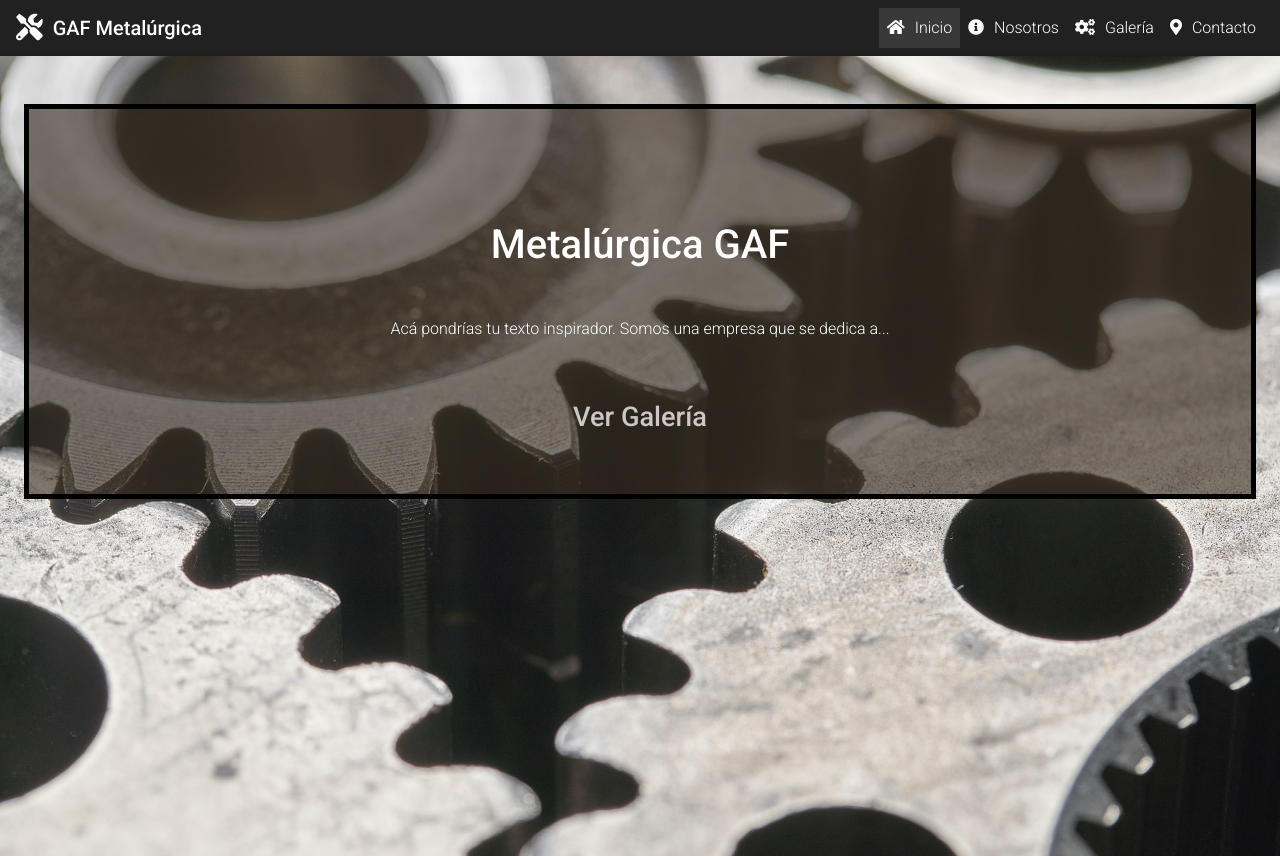
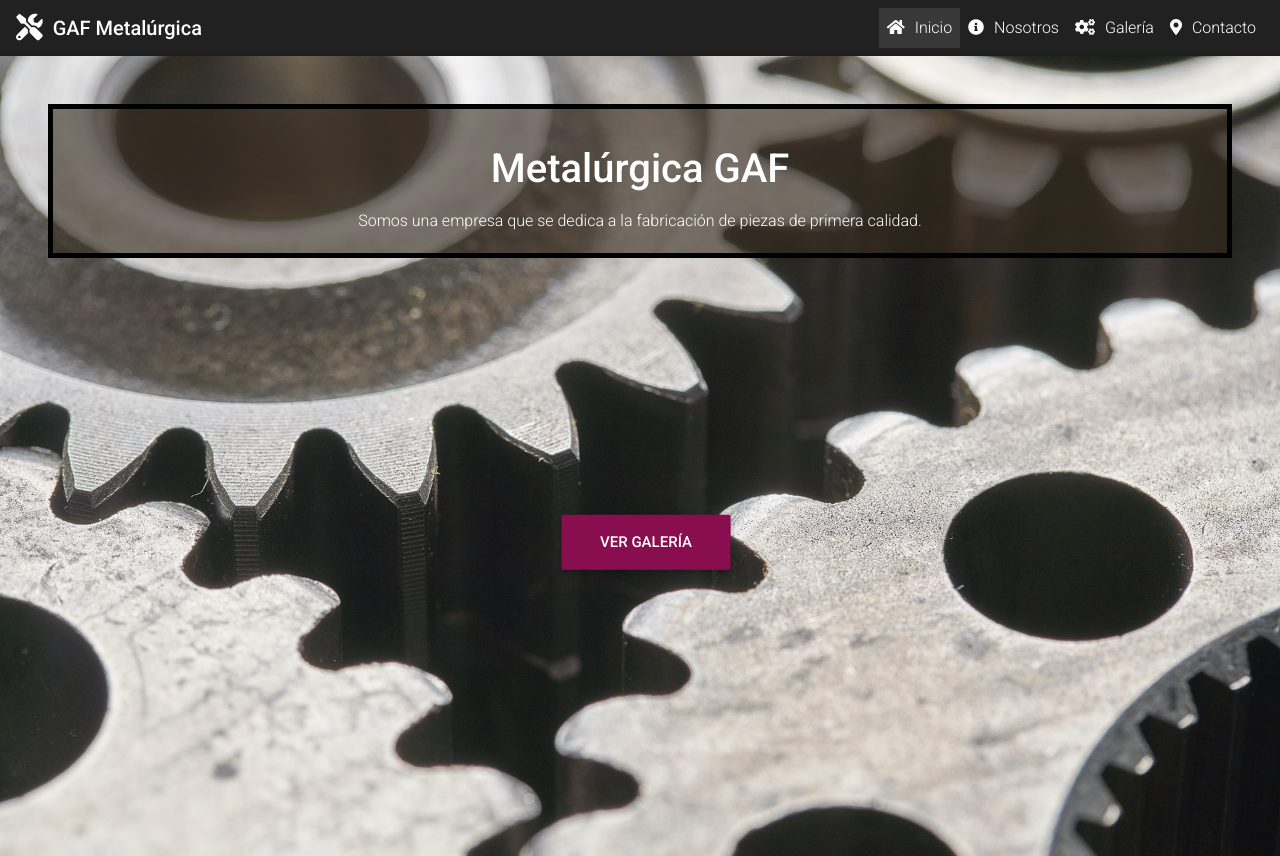
Before and after one commit to dariokozicki/gaf-metalurgica, a React (Create React App) app: page / in a window 1280 px wide. Built offline with nearby package versions, Linux system fonts and the light colour scheme.

Commit message:
style(home) Replaced link with button and make jumbotron slimmer

```diff
--- a/src/css/Home.css
+++ b/src/css/Home.css
@@ -6,10 +6,10 @@
 
 .homeLink {
   color: rgb(206, 198, 198);
-  text-decoration: none;
-  transition: all 600ms ease;
+  margin: 0;
+  position: absolute;
+  top: 60%;
+  left: 50%;
+  -ms-transform: translate(-50%, -50%);
+  transform: translate(-50%, -50%);
 }
-
-.homeLink:hover {
-  color: white;
-}
--- a/src/index.js
+++ b/src/index.js
@@ -9,11 +9,9 @@ import 'mdbreact/dist/css/mdb.css';
 import { BrowserRouter as Router } from "react-router-dom";
 
 ReactDOM.render(
-  <React.StrictMode>
-    <Router>
-      <App />
-    </Router>
-  </React.StrictMode>,
+  <Router>
+    <App />
+  </Router>,
   document.getElementById('root')
 );
 
--- a/src/js/About.js
+++ b/src/js/About.js
@@ -25,7 +25,7 @@ class About extends React.Component {
         </h2>
         <MDBMedia object src="images/guillermo.jpg" alt="Guillermo Fasciolo" className="about-image" />
         <main style={{ margin: "0 50px 0 50px" }}>
-          {this.state.parragraphs.map(parr => <p className="indented-par">{parr.text}</p>)}
+          {this.state.parragraphs.map((parr, i) => <p className="indented-par" key={i}>{parr.text}</p>)}
         </main>
 
       </section>
--- a/src/js/App.js
+++ b/src/js/App.js
@@ -70,7 +70,7 @@ class App extends React.Component {
         </header>
         <Switch>
           {this.state.routes.map(route => (
-            <Route exact path={route.to} component={route.component} />
+            <Route exact path={route.to} component={route.component} key={route.to} />
           ))}
         </Switch>
       </div>
--- a/src/js/Contact.js
+++ b/src/js/Contact.js
@@ -29,24 +29,20 @@ class Contact extends React.Component {
           </MDBCol>
           <MDBCol lg="4" style={{ padding: "0 50px 0 55px" }}>
             <MDBRow>
-              <a href="https://goo.gl/maps/aUm5i6QnVGDmCXtv5" target="_blank" rel="noopener noreferrer">
-                <MDBBtn tag="a" floating color="blue" className="accent-1">
+              <MDBBtn href="https://goo.gl/maps/aUm5i6QnVGDmCXtv5" tag="a" color="blue" className="accent-1">
                 <MDBIcon icon="map-marker-alt" />
               </MDBBtn>
-              </a>
               <MDBCol>
-                <a href="https://goo.gl/maps/aUm5i6QnVGDmCXtv5" target="_blank" rel="noopener noreferrer">
+                <a href="https://goo.gl/maps/aUm5i6QnVGDmCXtv5">
                   <p className="mb-md-0">Av. Almirante Brown 1423</p>
                   <p className="mb-md-0">Buenos Aires, Argentina</p>
                 </a>
               </MDBCol>
             </MDBRow>
             <MDBRow md="4">
-              <a href="tel:+54 11 15-6462-6571">
-                <MDBBtn tag="a" floating color="blue" className="accent-1">
+              <MDBBtn href="tel:+54 11 15-6462-6571" tag="a" color="blue" className="accent-1">
                 <MDBIcon icon="phone" />
               </MDBBtn>
-              </a>
               <MDBCol>
                 <a href="tel:+54 11 15-6462-6571">
                   <p className="mb-md-0">011 15-6462-6571</p>
@@ -55,11 +51,9 @@ class Contact extends React.Component {
               </MDBCol>
             </MDBRow>
             <MDBRow>
-              <a href="mailto: fasciologuillermo@yahoo.com.ar">
-                <MDBBtn tag="a" floating color="blue" className="accent-1">
+              <MDBBtn href="mailto: fasciologuillermo@yahoo.com.ar" tag="a" color="blue" className="accent-1">
                 <MDBIcon icon="envelope" />
               </MDBBtn>
-              </a>
               <MDBCol className="breakText">
                 <a href="mailto: fasciologuillermo@yahoo.com.ar">
                   <p>fasciologuillermo @yahoo.com.ar</p>
--- a/src/js/Home.js
+++ b/src/js/Home.js
@@ -10,19 +10,22 @@ class Home extends React.Component {
           <MDBCol>
             <MDBJumbotron fluid style={{ padding: 0, margin: 0 }}>
               <MDBCol
-                className="text-white text-center py-5 px-4"
+                className="text-white text-center py-5 px-5"
                 style={{
                   backgroundImage: `url(images/home.jpg)`,
                   height: "100vh",
-                  backgroundSize: "cover"
+                  backgroundSize: "cover",
+                  position: "relative"
                 }}>
-                <MDBCol className="py-5 jumboCard">
-                  <MDBCardTitle className="h1-responsive pt-3 m-5 font-bold opaque"><strong>Metalúrgica GAF</strong> </MDBCardTitle>
-                  <p className="mx-5 mb-5 opaque">
-                    Acá pondrías tu texto inspirador. Somos una empresa que se dedica a...
+                <MDBCol className="py-1 jumboCard">
+                  <MDBCardTitle className="h1-responsive pt-3 m-3 font-bold opaque"><strong>Metalúrgica GAF</strong> </MDBCardTitle>
+                  <p className="mx-5 mb-3 opaque">
+                    Somos una empresa que se dedica a la fabricación de piezas de primera calidad.
                   </p>
-                  <MDBLink to="/work" className="homeLink h3-responsive"><strong>Ver Galería</strong></MDBLink>
                 </MDBCol>
+                <MDBLink to="/work" className="homeLink btn-lg btn btn-unique" >
+                  <strong>Ver Galería</strong>
+                </MDBLink>
               </MDBCol>
             </MDBJumbotron>
           </MDBCol>
--- a/src/js/Navbar.js
+++ b/src/js/Navbar.js
@@ -26,6 +26,7 @@ class NavbarPage extends Component {
           <MDBNavbarNav right>
             {this.props.routes.map(item => (
               <MDBNavItem
+                key={item.content}
                 active={this.props.activeRoute === item.content}
                 onClick={() => this.props.onClick(item.content)}>
                 <MDBNavLink to={item.to}>
```
Lines whose indentation alone changed are shown as unchanged.
